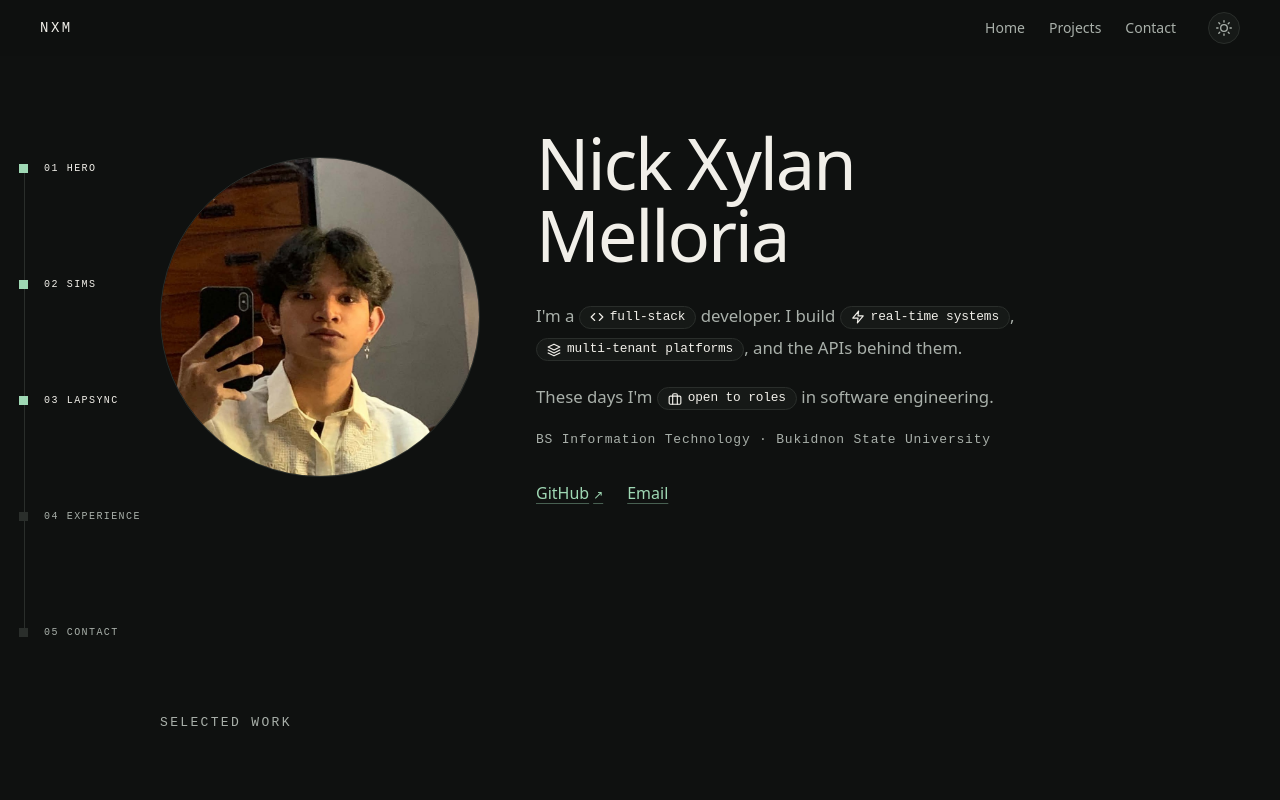
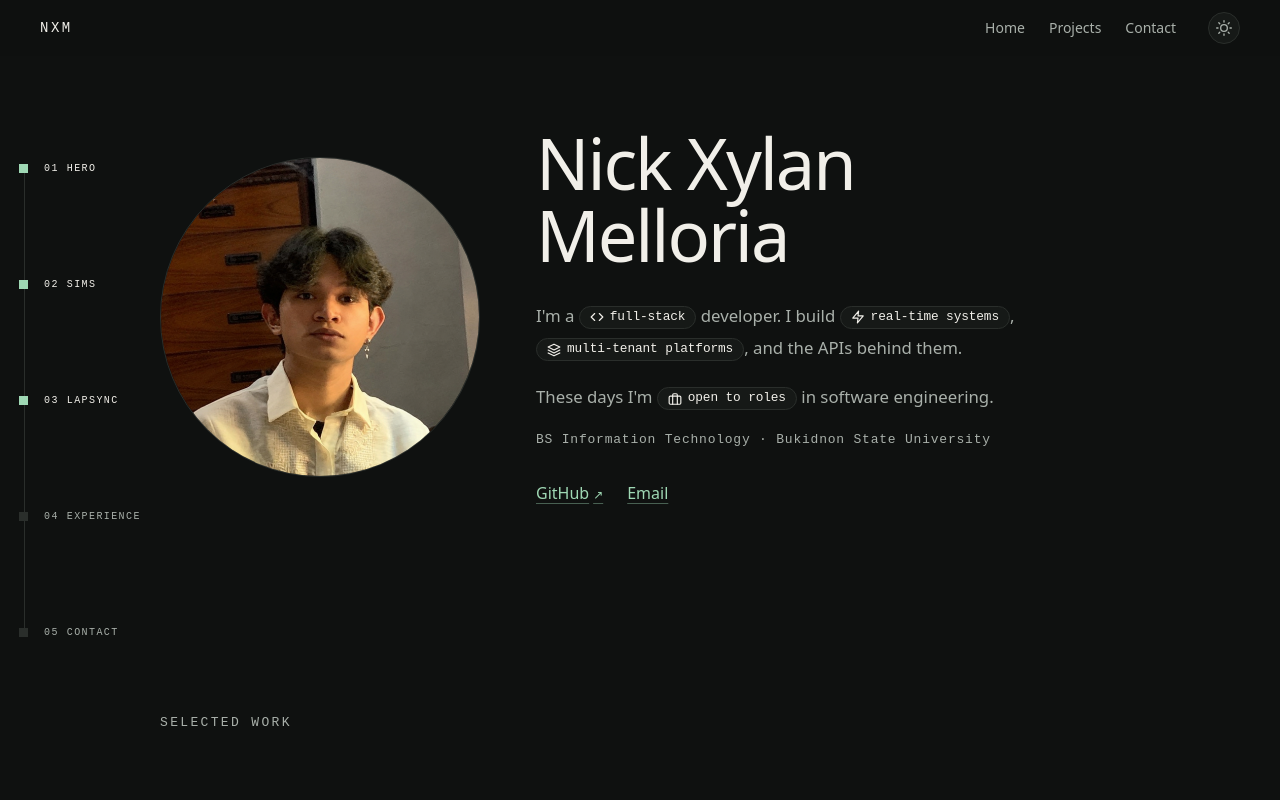
Before and after one commit to FiereEinar/personal-portfolio, a React (Vite) app: page / in a window 1280 px wide. Shown: the top 800 px of the page. Built offline with nearby package versions, Linux system fonts and the light colour scheme.

Commit message:
updated hero

```diff
--- a/src/components/Hero.tsx
+++ b/src/components/Hero.tsx
@@ -91,7 +91,7 @@ export default function Hero() {
         {/* ── Portrait ── */}
         <div className="mb-10 aspect-square w-full max-w-[240px] shrink-0 overflow-hidden rounded-full border border-line mid:mb-0 mid:max-w-[320px]">
           <img
-            src={`${import.meta.env.BASE_URL}profile-pic2.jpg`}
+            src={`${import.meta.env.BASE_URL}profile-pic3.png`}
             width={900}
             height={1200}
             alt="Nick Xylan Melloria"
```
Also changed, not shown: public/profile-pic3.png (added).
